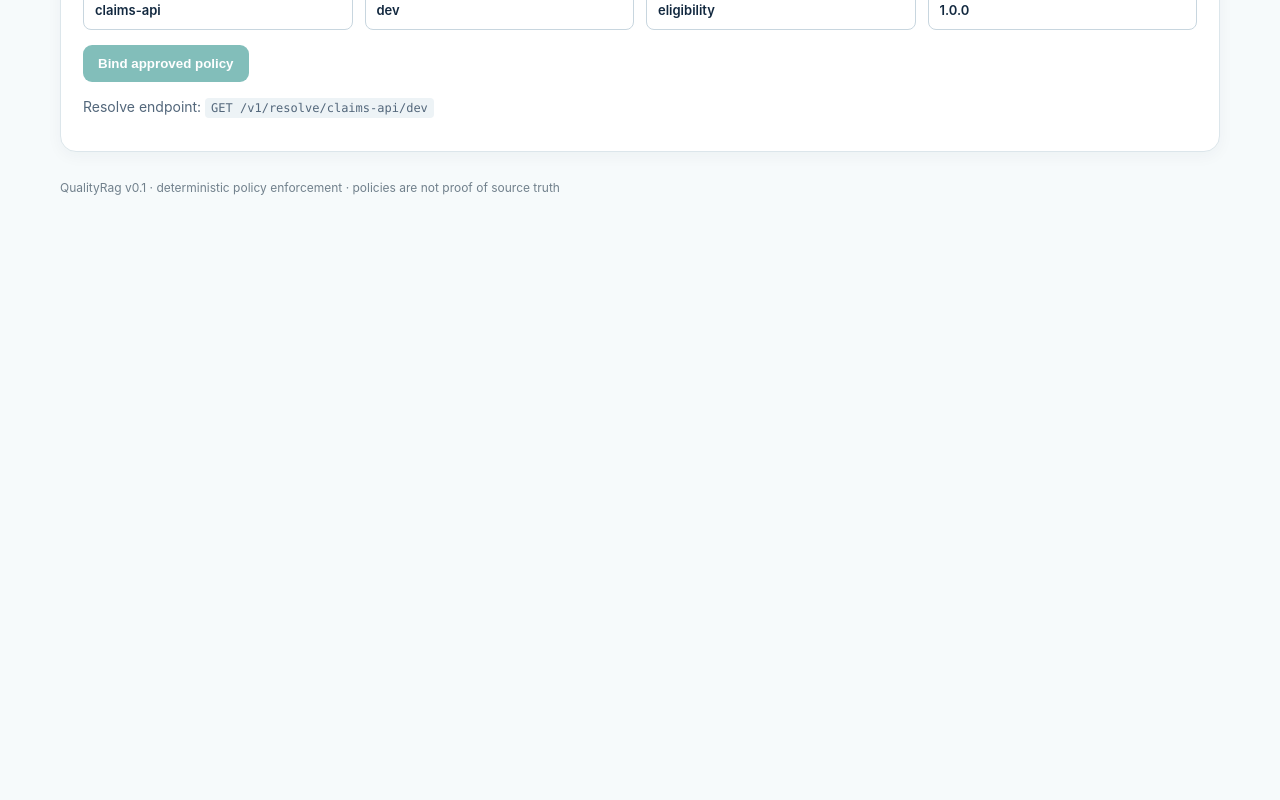
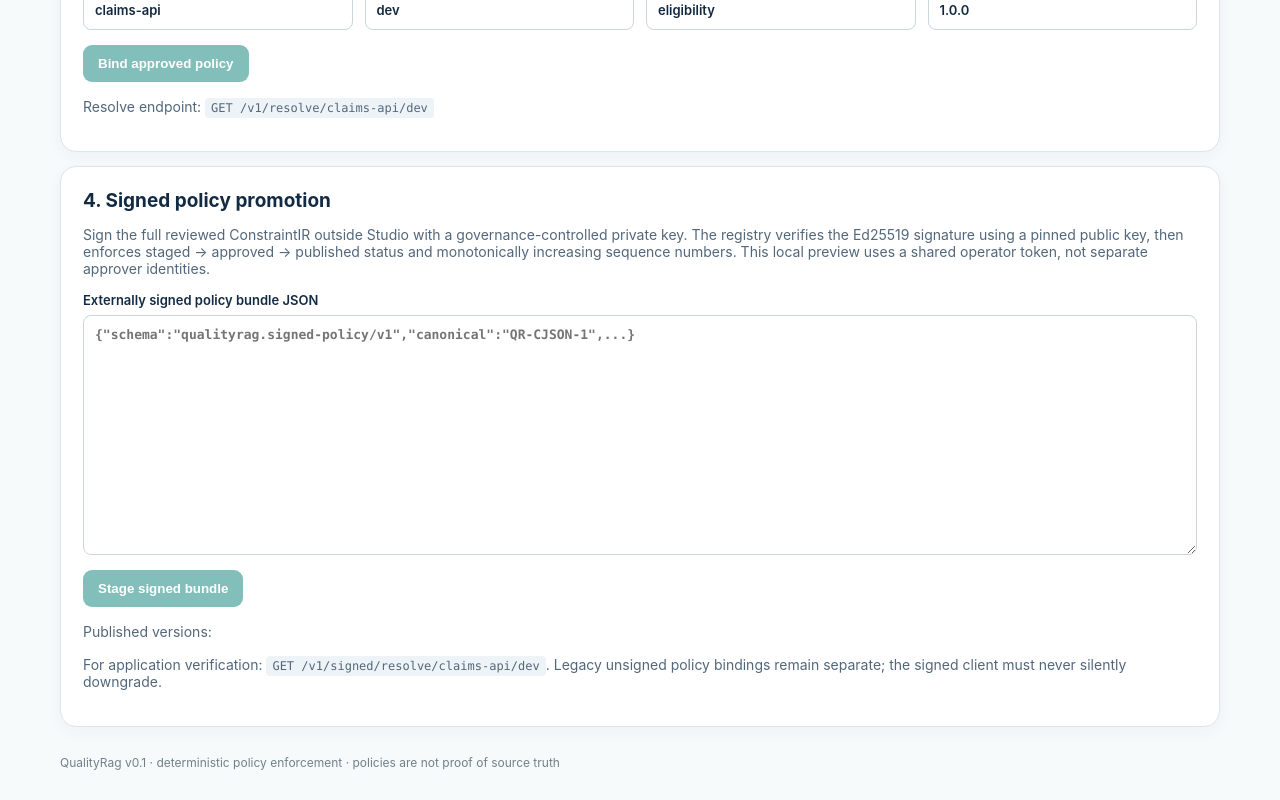
Before and after one commit to cyrillesaxo/QualityRag, a React (Vite) app in the folder apps/studio/: page / in a window 1280 px wide. Shown: the part 999-1799 px from the top of the page. Before the commit the page ends 1224 px from the top, so only its background shows below. Built offline with nearby package versions, Linux system fonts and the light colour scheme.

Commit message:
feat(studio): stage, approve and publish externally signed ConstraintIR bundles

```diff
--- a/apps/studio/src/main.tsx
+++ b/apps/studio/src/main.tsx
@@ -5,11 +5,14 @@ import './style.css';
 type Service={id:string;displayName:string};
 type Policy={policy:{id:string;version:string;requirements:unknown[]};status:string;sha256:string};
 type Binding={serviceId:string;environment:string;policyId:string;version:string};
+type SignedPromotion={serviceId:string;environment:string;sequence:number;keyId:string;status:string;irSha256:string};
+type SignedBinding={serviceId:string;environment:string;sequence:number;irSha256:string};
 const starter={id:'eligibility',version:'1.0.0',requirements:[{id:'governing-rule',min_independent_sources:2,max_age_seconds:86400}]};
 function Studio(){
- const [token,setToken]=useState(''),[state,setState]=useState<{services:Service[];policies:Policy[];bindings:Binding[]}>({services:[],policies:[],bindings:[]});
+ const [token,setToken]=useState(''),[state,setState]=useState<{services:Service[];policies:Policy[];bindings:Binding[];signedPromotions:SignedPromotion[];signedBindings:SignedBinding[]}>({services:[],policies:[],bindings:[],signedPromotions:[],signedBindings:[]});
  const [serviceId,setServiceId]=useState('claims-api'),[name,setName]=useState('Claims API'),[environment,setEnvironment]=useState('dev');
  const [policyId,setPolicyId]=useState('eligibility'),[version,setVersion]=useState('1.0.0'),[editor,setEditor]=useState(JSON.stringify(starter,null,2)),[message,setMessage]=useState('');
+ const [signedBundle,setSignedBundle]=useState('');
  const headers=()=>({'Authorization':'Bearer '+token,'Content-Type':'application/json'});
  async function request(path:string,method='GET',data?:unknown){
   const response=await fetch(path,{method,headers:headers(),body:data===undefined?undefined:JSON.stringify(data)});
@@ -27,6 +30,18 @@ function Studio(){
    <div className="columns"><section className="panel"><h2>1. Register service</h2><p>Identify the application that will consume an approved policy.</p><label>Service ID<input value={serviceId} onChange={e=>setServiceId(e.target.value)}/></label><label>Display name<input value={name} onChange={e=>setName(e.target.value)}/></label><button disabled={!token} onClick={()=>run(()=>request('/v1/services','POST',{id:serviceId,displayName:name}))}>Register service</button><ul>{state.services.map(s=><li key={s.id}>{s.displayName} <code>{s.id}</code></li>)}</ul></section>
    <section className="panel"><h2>2. Draft and approve PackSpec</h2><p>Each version is immutable after creation; approve explicitly before binding.</p><label>PackSpec JSON<textarea spellCheck={false} value={editor} onChange={e=>setEditor(e.target.value)}/></label><button disabled={!token} onClick={()=>run(()=>request('/v1/policies/drafts','POST',JSON.parse(editor)))}>Save draft</button><ul>{state.policies.map(p=><li key={p.sha256}><code>{p.policy.id}@{p.policy.version}</code><span>{p.status}</span>{p.status==='DRAFT'&&<button disabled={!token} onClick={()=>run(()=>request('/v1/policies/'+encodeURIComponent(p.policy.id)+'/'+encodeURIComponent(p.policy.version)+'/approve','POST'))}>Approve</button>}</li>)}</ul></section></div>
    <section className="panel"><h2>3. Assign policy to environment</h2><p>Services resolve only approved versions. Application SDKs enforce the resolved requirements locally.</p><div className="line"><label>Service<input value={serviceId} onChange={e=>setServiceId(e.target.value)}/></label><label>Environment<input value={environment} onChange={e=>setEnvironment(e.target.value)}/></label><label>Policy ID<input value={policyId} onChange={e=>setPolicyId(e.target.value)}/></label><label>Version<input value={version} onChange={e=>setVersion(e.target.value)}/></label></div><button disabled={!token} onClick={()=>run(()=>request('/v1/bindings','POST',{serviceId,environment,policyId,version}))}>Bind approved policy</button><ul>{state.bindings.map(b=><li key={b.serviceId+'@'+b.environment}><code>{b.serviceId}@{b.environment}</code> → {b.policyId}@{b.version}</li>)}</ul><p>Resolve endpoint: <code>GET /v1/resolve/{serviceId}/{environment}</code></p></section>
+   <section className="panel"><h2>4. Signed policy promotion</h2>
+   <p>Sign the full reviewed ConstraintIR outside Studio with a governance-controlled private key. The registry verifies the Ed25519 signature using a pinned public key, then enforces staged → approved → published status and monotonically increasing sequence numbers. This local preview uses a shared operator token, not separate approver identities.</p>
+   <label>Externally signed policy bundle JSON<textarea spellCheck={false} value={signedBundle} onChange={e=>setSignedBundle(e.target.value)} placeholder='{"schema":"qualityrag.signed-policy/v1","canonical":"QR-CJSON-1",...}'/></label>
+   <button disabled={!token || !signedBundle.trim()} onClick={()=>run(()=>request('/v1/signed/promotions','POST',JSON.parse(signedBundle)))}>Stage signed bundle</button>
+   <ul>{state.signedPromotions.map(p=><li key={p.serviceId+'@'+p.environment+'#'+p.sequence}>
+    <code>{p.serviceId}@{p.environment} #{p.sequence}</code> <span>{p.status}</span>
+    {p.status==='STAGED'&&<button disabled={!token} onClick={()=>run(()=>request('/v1/signed/promotions/'+encodeURIComponent(p.serviceId)+'/'+encodeURIComponent(p.environment)+'/'+p.sequence+'/approve','POST'))}>Approve signed version</button>}
+    {p.status==='APPROVED'&&<button disabled={!token} onClick={()=>run(()=>request('/v1/signed/promotions/'+encodeURIComponent(p.serviceId)+'/'+encodeURIComponent(p.environment)+'/'+p.sequence+'/publish','POST'))}>Publish approved version</button>}
+   </li>)}</ul>
+   <p>Published versions:</p><ul>{state.signedBindings.map(p=><li key={p.serviceId+'@'+p.environment}><code>{p.serviceId}@{p.environment}</code> → signed sequence {p.sequence}</li>)}</ul>
+   <p>For application verification: <code>GET /v1/signed/resolve/{serviceId}/{environment}</code>. Legacy unsigned policy bindings remain separate; the signed client must never silently downgrade.</p>
+   </section>
    <footer>QualityRag v0.1 · deterministic policy enforcement · policies are not proof of source truth</footer>
  </main>;
 }
```
